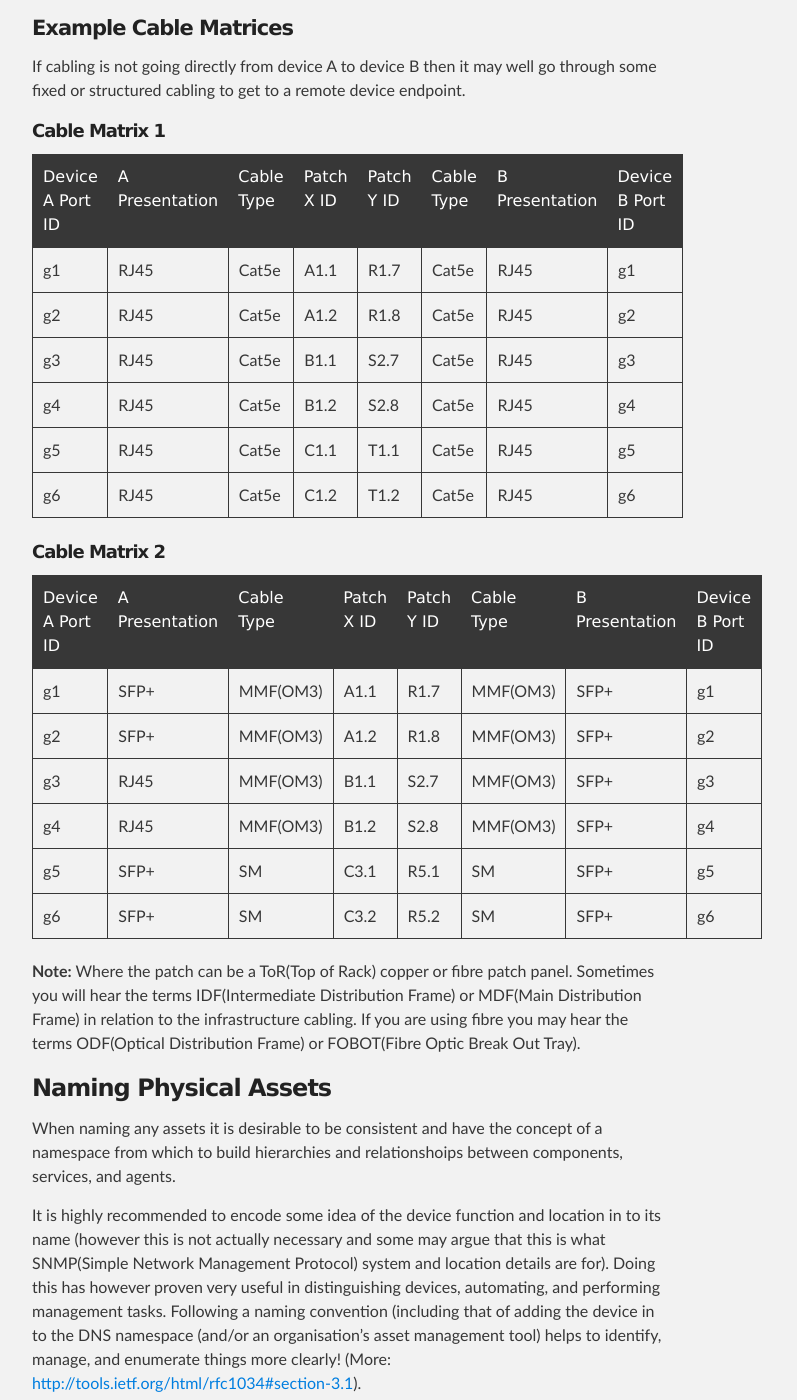
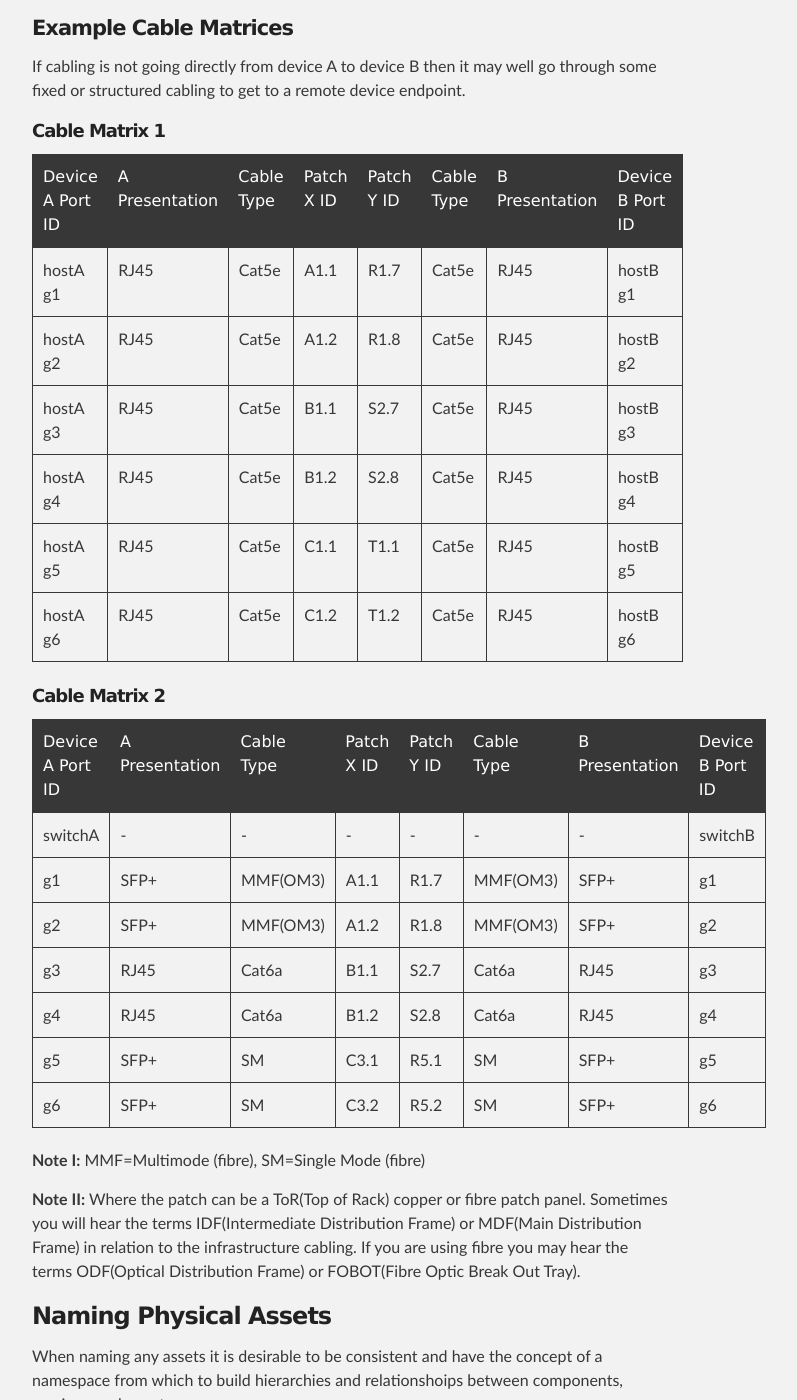
Before and after one commit to podomere/ond, a Jekyll site: the page built from ond-00001/ond-00001.md, in a window 1280 px wide and 1400 px high, scrolled down 5656 px. Shown: the whole window, without its empty margins (288-1085 px from the left). Built offline with Jekyll 4.4.1, drawn with Linux system fonts in a browser that asks for light colours.

Commit message:
Cable Matrices

```diff
--- a/ond-00001/ond-00001.md
+++ b/ond-00001/ond-00001.md
@@ -88,25 +88,28 @@ If cabling is not going directly from device A to device B then it may well go t
 
 | Device A Port ID | A Presentation | Cable Type | Patch X ID | Patch Y ID | Cable Type | B Presentation | Device B Port ID |
 | ------------- |-------------| -----| -----| --- | ---- | ---- | ----- |
-| g1 | RJ45 | Cat5e | A1.1 | R1.7 | Cat5e | RJ45 | g1 |
-| g2 | RJ45 | Cat5e | A1.2 | R1.8 | Cat5e | RJ45 | g2 |
-| g3 | RJ45 | Cat5e | B1.1 | S2.7 | Cat5e | RJ45 | g3 |
-| g4 | RJ45 | Cat5e | B1.2 | S2.8 | Cat5e | RJ45 | g4 |
-| g5 | RJ45 | Cat5e | C1.1 | T1.1 | Cat5e | RJ45 | g5 |
-| g6 | RJ45 | Cat5e | C1.2 | T1.2 | Cat5e | RJ45 | g6 |
+| hostA g1 | RJ45 | Cat5e | A1.1 | R1.7 | Cat5e | RJ45 | hostB g1 |
+| hostA g2 | RJ45 | Cat5e | A1.2 | R1.8 | Cat5e | RJ45 | hostB g2 |
+| hostA g3 | RJ45 | Cat5e | B1.1 | S2.7 | Cat5e | RJ45 | hostB g3 |
+| hostA g4 | RJ45 | Cat5e | B1.2 | S2.8 | Cat5e | RJ45 | hostB g4 |
+| hostA g5 | RJ45 | Cat5e | C1.1 | T1.1 | Cat5e | RJ45 | hostB g5 |
+| hostA g6 | RJ45 | Cat5e | C1.2 | T1.2 | Cat5e | RJ45 | hostB g6 |
 
 ##### Cable Matrix 2
 
 | Device A Port ID | A Presentation | Cable Type | Patch X ID | Patch Y ID | Cable Type | B Presentation | Device B Port ID |
 | ------------- |-------------| -----| -----| --- | ---- |---- | ----- |
+| switchA | - | - | - | - | - | - | switchB |
 | g1 | SFP+ | MMF(OM3) | A1.1 | R1.7 | MMF(OM3) | SFP+ | g1 |
 | g2 | SFP+ | MMF(OM3) | A1.2 | R1.8 | MMF(OM3) | SFP+ | g2 |
-| g3 | RJ45 | MMF(OM3) | B1.1 | S2.7 | MMF(OM3) | SFP+ | g3 |
-| g4 | RJ45 | MMF(OM3) | B1.2 | S2.8 | MMF(OM3) | SFP+ | g4 |
+| g3 | RJ45 | Cat6a | B1.1 | S2.7 | Cat6a | RJ45 | g3 |
+| g4 | RJ45 | Cat6a | B1.2 | S2.8 | Cat6a | RJ45 | g4 |
 | g5 | SFP+ | SM | C3.1 | R5.1 | SM | SFP+ | g5 |
 | g6 | SFP+ | SM | C3.2 | R5.2 | SM | SFP+ | g6 |
 
-**Note:** Where the patch can be a ToR(Top of Rack) copper or fibre patch panel. Sometimes you will hear the terms IDF(Intermediate Distribution Frame) or MDF(Main Distribution Frame) in relation to the infrastructure cabling. If you are using fibre you may hear the terms ODF(Optical Distribution Frame) or FOBOT(Fibre Optic Break Out Tray).
+**Note I:** MMF=Multimode (fibre), SM=Single Mode (fibre)
+
+**Note II:** Where the patch can be a ToR(Top of Rack) copper or fibre patch panel. Sometimes you will hear the terms IDF(Intermediate Distribution Frame) or MDF(Main Distribution Frame) in relation to the infrastructure cabling. If you are using fibre you may hear the terms ODF(Optical Distribution Frame) or FOBOT(Fibre Optic Break Out Tray).
 
 ### Naming Physical Assets
 
```
